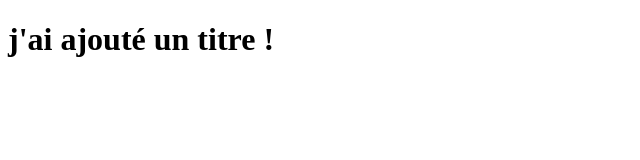
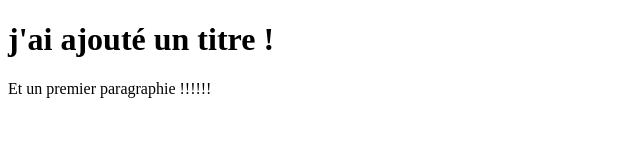
Before and after one commit to anaisreau/git3commits, a plain HTML site: page index.html in a window 1280 px wide. Shown: the whole page, without its empty margins (0-640 px from the left). Drawn offline with Linux system fonts and the light colour scheme.

Commit message:
add paragraph

```diff
--- a/index.html
+++ b/index.html
@@ -6,5 +6,7 @@
   </head>
   <body>
   <h1>j'ai ajouté un titre ! </h1>
+
+  <p>Et un premier paragraphie !!!!!! </p>
   </body>
 </html>
```
